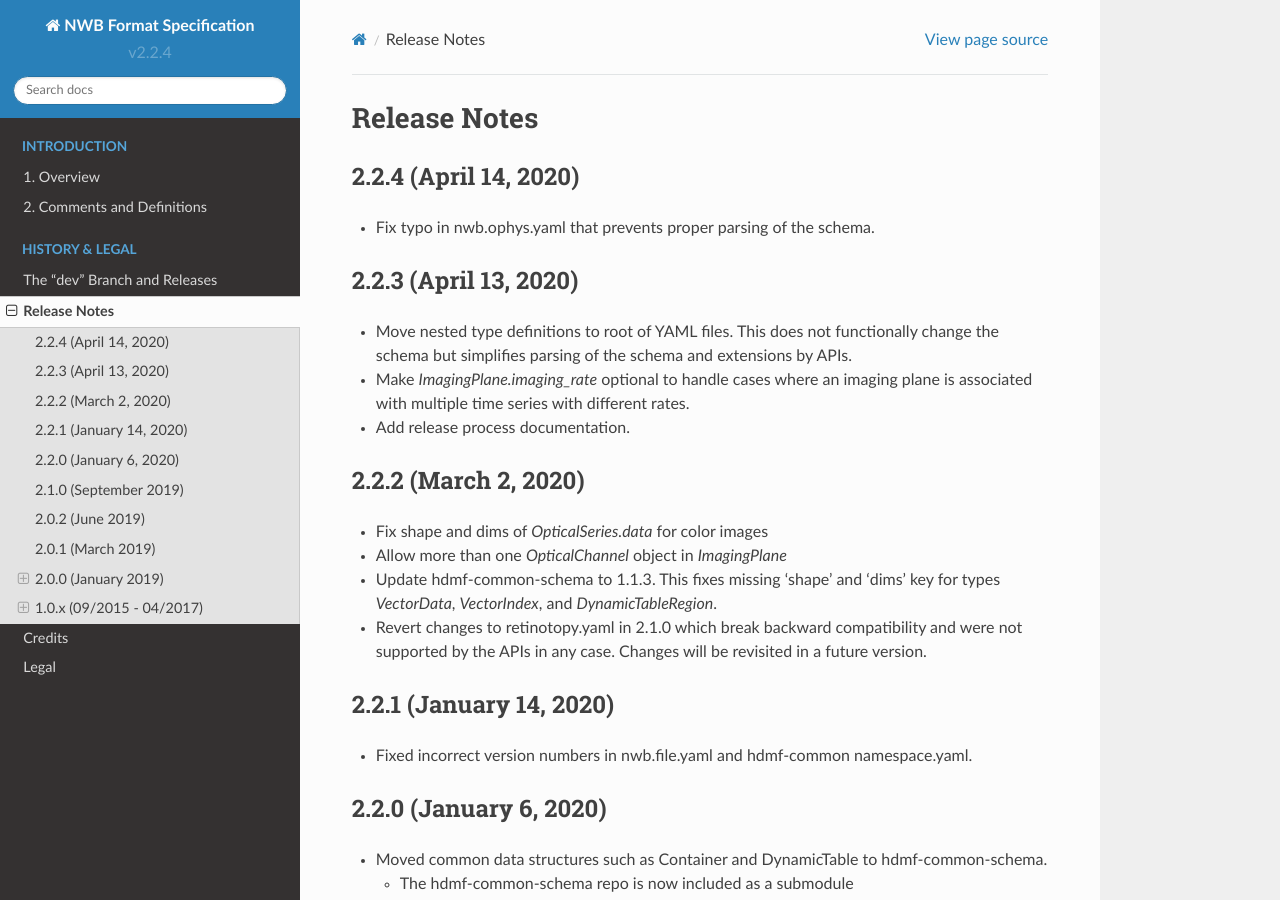
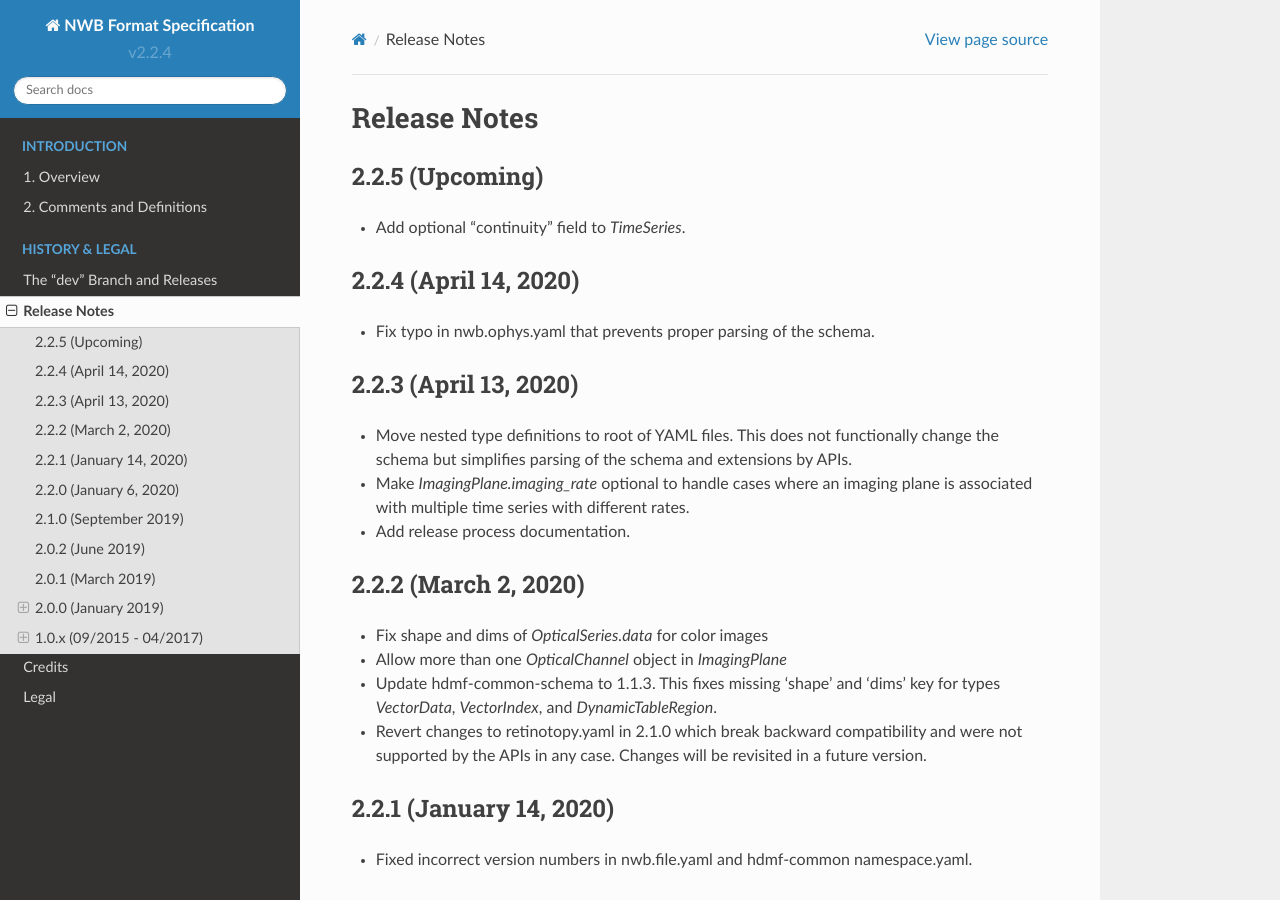
Before and after one commit to NeurodataWithoutBorders/nwb-schema, a Sphinx documentation site: the page built from docs/format/source/format_release_notes.rst, in a window 1280 px wide and 900 px high. Built offline with Sphinx 7.4.7 and the Read the Docs theme 2.0.0, drawn with Linux system fonts in a browser that asks for light colours.

Commit message:
Update format_release_notes.rst

```diff
--- a/docs/format/source/format_release_notes.rst
+++ b/docs/format/source/format_release_notes.rst
@@ -1,5 +1,10 @@
 Release Notes
 =============
+
+2.2.5 (Upcoming)
+----------------
+
+- Add optional "continuity" field to `TimeSeries`.
 
 2.2.4 (April 14, 2020)
 ----------------------
```
